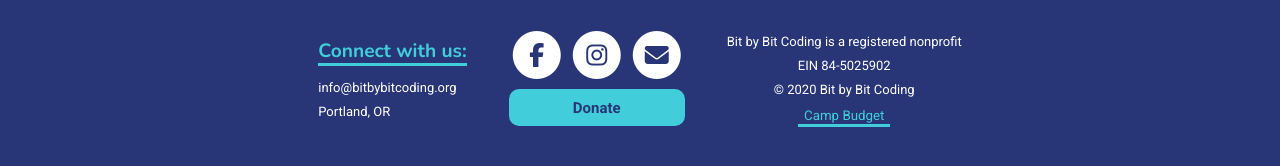
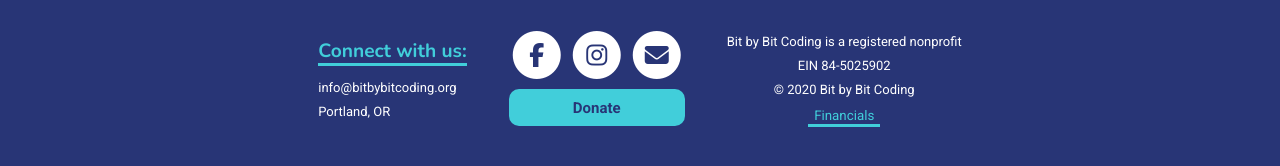
Before and after one commit to bit-by-bit-coding/bxb-website, a Jekyll site: the page built from index.html, in a window 1280 px wide and 900 px high, scrolled down 774 px. Shown: the part 728-894 px from the top of the window. Built offline with Jekyll 4.4.1, drawn with Linux system fonts in a browser that asks for light colours; nearby versions of some CDN libraries.

Commit message:
update footer.hyml

```diff
--- a/_includes/footer.html
+++ b/_includes/footer.html
@@ -34,7 +34,9 @@
             <p>Bit by Bit Coding is a registered nonprofit</p>
             <p>EIN 84-5025902</p>
             <p>&copy; 2020 Bit by Bit Coding</p>
-            <a href="https://docs.google.com/spreadsheets/d/1JeronQTIVhR2rh2SqXdKYD5lrsmgdPjrohavRBWw1uw/edit?usp=sharing" target="_blank"><button id="financial-info">Camp Budget</button></a>
+            <a href="https://docs.google.com/spreadsheets/d/1tuzWPksFdivs5fMjV4qS55mY3C1NQ3fHDMskrx1jaV4/edit?usp=sharing" target="_blank">
+                <button id="financial-info">Financials</button>
+            </a>
         </div>
     </div>
 </div>
```
